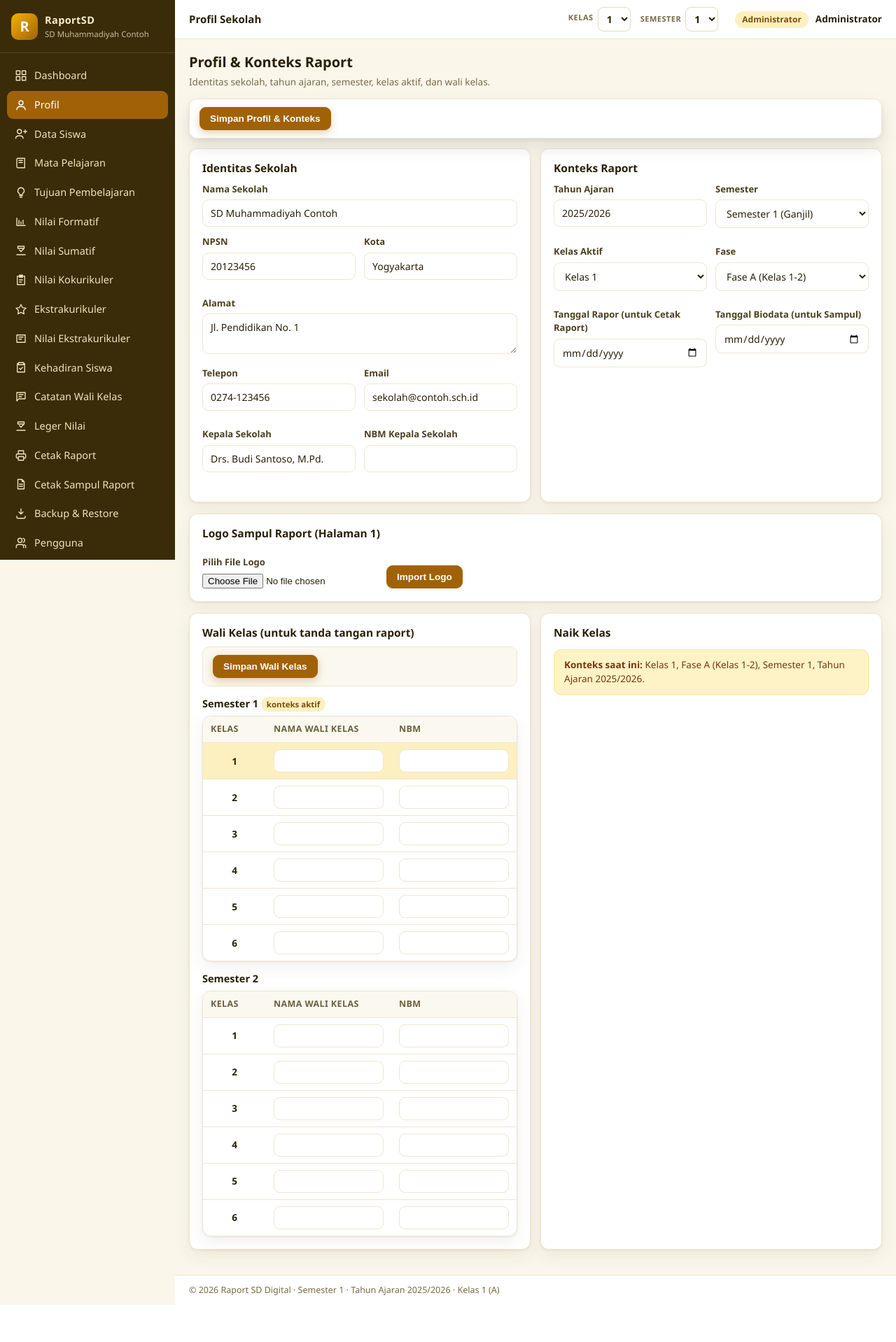
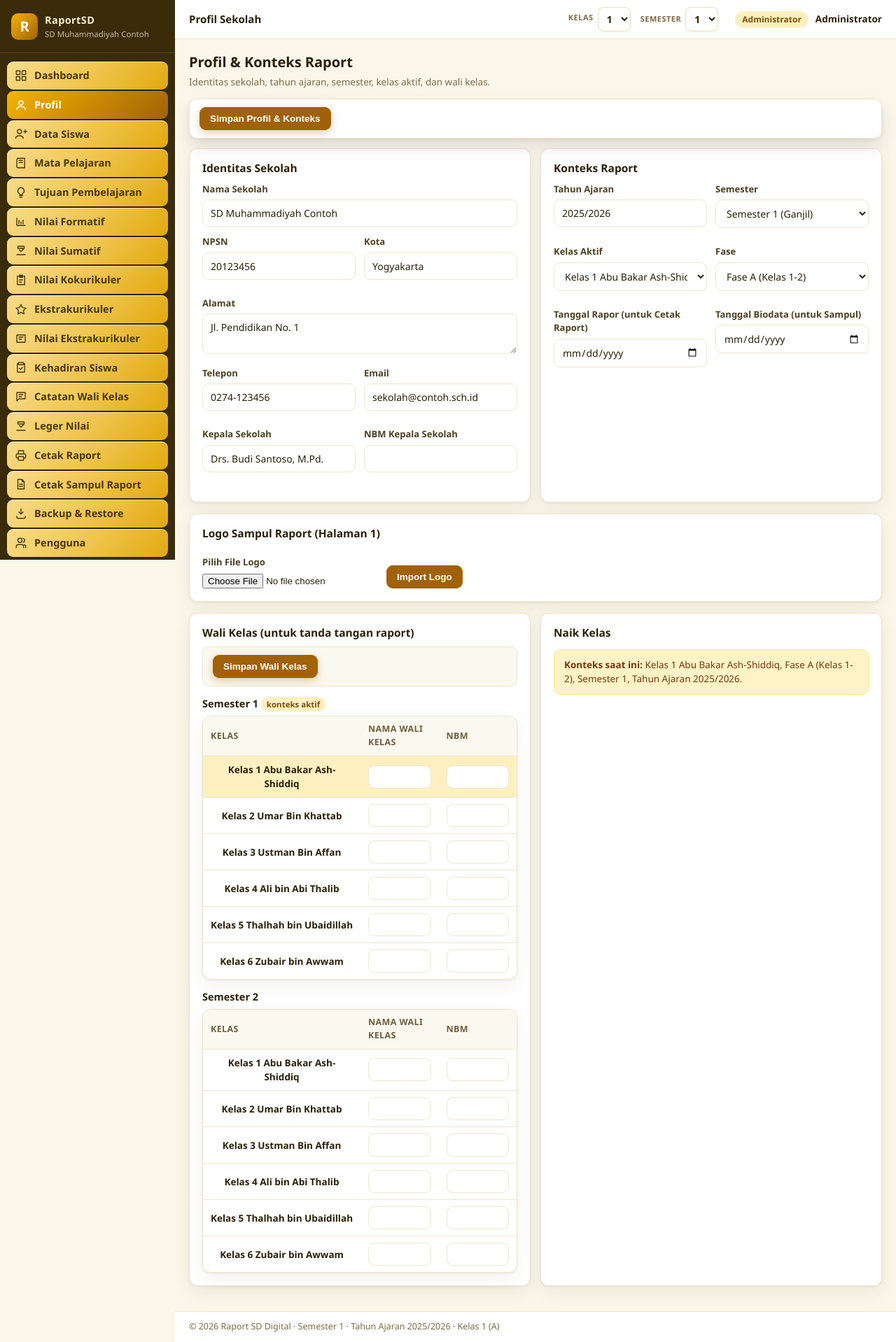
Before and after one commit to ponpesashshidiq2-dev/raportSD, a PHP site: page /index.php?page=profil in a window 1280 px wide. Shown: the whole page at 70% size. Before the commit the page ends 1865 px from the top, so only its background shows below. Run offline with PHP 8.4, Linux system fonts and the light colour scheme; the visitor is signed in with stand-in values (Sample User, id 1); some libraries are stand-ins or nearby versions.

Commit message:
Perapian tampilan cetak rapor, nama kelas ber-sahabat di menu Profil, tabel kehadiran dippersempit, dan tema tombol menu gradien gold: (1) blok identitas kanan pada cetak (Kelas/Fase/Semester/Tahun Ajaran) digeser ke kanan 2 tab lewat padding-left td.lbl2 dari 40px menjadi 90px sehingga jarak antar dua blok identitas lebih lapang tanpa mengubah blok kiri; (2) helper baru kelas_sahabat() dan kelas_label() pada app/helpers.php memetakan kelas 1-6 ke nama sahabat (Abu Bakar Ash-Shiddiq, Umar Bin Khattab, Ustman Bin Affan, Ali bin Abi Thalib, Thalhah bin Ubaidillah, Zubair bin Awwam) dan dipakai di menu Profil untuk option dropdown Kelas Aktif, sel kolom Kelas pada tabel Wali Kelas (lebar dilebar 90px->225px agar nama muat), serta baris Konteks saat ini pada kartu Naik Kelas; (3) lebar kolom kotak Ketidakhadiran pada cetak dippersempit dengan grid .rp-dua menjadi 270px untuk kolom kiri (diuji dua varian, 270px membuat 'Tanpa Keterangan' tetap satu baris sedangkan max-content masih terpotong) sehingga baris Sakit/Izin/Tanpa Keterangan rapat tanpa ruang mati dan tinggi kotak tetap sejajar dengan Catatan Wali Kelas; (4) tema tombol menu sidebar diganti gradien gold: .nav-item memakai latar linear-gradient(135deg,#f9dc8a,#efc34a,#e0a90d) dengan teks cokelat gelap #493708 dan bayangan halus, hover menjadi gradien lebih terang, serta item aktif memakai gradien gold pekat #f5b301->#a16207 dengan teks putih sehingga konsisten dengan latar logo brand-mark; teruji: render Profil menampilkan 19 label nama sahabat tanpa error, render cetak ak6b 0 error, screenshot visual identitas/kotak kehadiran/sidebar sesuai harapan, php -l bersih, regresi verify2 31 PASS 0 FAIL

```diff
--- a/app/helpers.php
+++ b/app/helpers.php
@@ -415,6 +415,25 @@ function fase_label(string $f): string
     return ['A' => 'Fase A (Kelas 1-2)', 'B' => 'Fase B (Kelas 3-4)', 'C' => 'Fase C (Kelas 5-6)'][$f] ?? 'Fase ' . $f;
 }
 
+function kelas_sahabat(int $k): string
+{
+    static $daftar = [
+        1 => 'Abu Bakar Ash-Shiddiq',
+        2 => 'Umar Bin Khattab',
+        3 => 'Ustman Bin Affan',
+        4 => 'Ali bin Abi Thalib',
+        5 => 'Thalhah bin Ubaidillah',
+        6 => 'Zubair bin Awwam',
+    ];
+    return $daftar[$k] ?? '';
+}
+
+function kelas_label(int $k): string
+{
+    $s = kelas_sahabat($k);
+    return 'Kelas ' . $k . ($s !== '' ? ' ' . $s : '');
+}
+
 function ta_start(string $ta): int
 {
     return (int) substr($ta, 0, 4);
--- a/assets/style.css
+++ b/assets/style.css
@@ -22,9 +22,9 @@ p{margin:0 0 8px}
 .brand-sub{font-size:11.5px;opacity:.75}
 .nav{padding:12px 10px 24px}
 .nav-sep{font-size:11px;text-transform:uppercase;letter-spacing:1px;opacity:.55;margin:16px 8px 6px}
-.nav-item{display:flex;align-items:center;gap:10px;padding:9px 11px;border-radius:9px;color:#f0e3b9;margin-bottom:2px;font-weight:500}
-.nav-item:hover{background:rgba(255,255,255,.1);color:#fff}
-.nav-item.active{background:var(--brand);color:#fff}
+.nav-item{display:flex;align-items:center;gap:10px;padding:9px 11px;border-radius:9px;color:#493708;margin-bottom:2px;font-weight:600;background:linear-gradient(135deg,#f9dc8a 0%,#efc34a 55%,#e0a90d 100%);box-shadow:inset 0 1px 0 rgba(255,255,255,.55),0 1px 2px rgba(0,0,0,.35)}
+.nav-item:hover{background:linear-gradient(135deg,#ffeab0 0%,#f6d066 55%,#eeb820 100%);color:#2e2405}
+.nav-item.active{background:linear-gradient(135deg,#f5b301,#a16207);color:#fff;box-shadow:0 1px 3px rgba(0,0,0,.45)}
 .main{flex:1;min-width:0;display:flex;flex-direction:column}
 .topbar{display:flex;align-items:center;gap:12px;background:var(--panel);border-bottom:1px solid var(--line);padding:10px 20px;position:sticky;top:0;z-index:30}
 .topbar-title{font-weight:700;font-size:15px;flex:1}
@@ -154,7 +154,7 @@ table.tbl tbody tr:hover td[data-frozen]{background:#fbf8ef}
 table.rp-ident{width:100%;border-collapse:collapse;font-size:13.5px;margin-bottom:16px}
 table.rp-ident td{padding:4px 6px;vertical-align:top}
 table.rp-ident td.lbl{width:130px;font-weight:700;white-space:nowrap}
-table.rp-ident td.lbl2{width:120px;padding-left:40px;white-space:nowrap}
+table.rp-ident td.lbl2{width:120px;padding-left:90px;white-space:nowrap}
 table.rp-ident td.dd{width:14px;text-align:center}
 table.rp-ident td.val{width:32%}
 table.rp-tbl{width:100%;border-collapse:collapse;font-size:13px;margin-bottom:14px}
@@ -196,7 +196,7 @@ table.rp-tbl td.capai{font-size:12.5px}
   .content{padding:14px}
 }
 .class-switch{display:flex;align-items:center;gap:6px;margin-right:12px}.class-switch label{font-size:11px;font-weight:700;color:#7a6b45;text-transform:uppercase;letter-spacing:.5px}.class-switch select{font-size:14px;font-weight:700;padding:6px 8px;border:1px solid #e6dbbd;border-radius:8px;background:#fff;color:#2a2008;cursor:pointer}.class-switch select:focus{outline:none;border-color:var(--brand);box-shadow:0 0 0 3px var(--brand-soft)}
-.rp-dua{display:grid;grid-template-columns:1.1fr 1fr;gap:12px;margin-top:12px;page-break-inside:avoid}.rp-box{border:1.3px solid #334155;overflow:hidden}.rp-dua .rp-box{display:flex;flex-direction:column}.rp-dua .rp-hadir{flex:1 1 auto;width:100%;height:100%}.rp-dua .rp-box-body{flex:1 1 auto}.rp-box-title{background:#e2e8f0;border-bottom:1.3px solid #334155;text-align:center;font-weight:700;font-size:12.5px;padding:5px 8px;letter-spacing:.2px}.rp-box-body{padding:8px 10px;min-height:86px;font-size:13px;line-height:1.55}table.rp-hadir{width:100%;border-collapse:collapse;font-size:13px}table.rp-hadir td{padding:7px 11px}table.rp-hadir tr+tr td{border-top:1px solid #cbd5e1}table.rp-hadir td.val{border-left:1px solid #cbd5e1;text-align:right;width:44%;white-space:nowrap;font-weight:600}.rp-tanggapan{margin-top:12px;page-break-inside:avoid}.rp-tanggapan .rp-box-body{min-height:64px}
+.rp-dua{display:grid;grid-template-columns:270px 1fr;gap:12px;margin-top:12px;page-break-inside:avoid}.rp-box{border:1.3px solid #334155;overflow:hidden}.rp-dua .rp-box{display:flex;flex-direction:column}.rp-dua .rp-hadir{flex:1 1 auto;width:100%;height:100%}.rp-dua .rp-box-body{flex:1 1 auto}.rp-box-title{background:#e2e8f0;border-bottom:1.3px solid #334155;text-align:center;font-weight:700;font-size:12.5px;padding:5px 8px;letter-spacing:.2px}.rp-box-body{padding:8px 10px;min-height:86px;font-size:13px;line-height:1.55}table.rp-hadir{width:100%;border-collapse:collapse;font-size:13px}table.rp-hadir td{padding:7px 11px}table.rp-hadir tr+tr td{border-top:1px solid #cbd5e1}table.rp-hadir td.val{border-left:1px solid #cbd5e1;text-align:right;width:44%;white-space:nowrap;font-weight:600}.rp-tanggapan{margin-top:12px;page-break-inside:avoid}.rp-tanggapan .rp-box-body{min-height:64px}
 .rp-kok-desk{margin-top:12px;page-break-inside:avoid}.rp-kok-desk .rp-box-body{min-height:38px}
 .rp-keputusan{margin-top:14px;page-break-inside:avoid}
 .rp-keputusan-title{font-weight:800;font-size:14px;margin-bottom:6px}
--- a/pages/profil.php
+++ b/pages/profil.php
@@ -165,7 +165,7 @@ page_head('Profil & Konteks Raport', 'Identitas sekolah, tahun ajaran, semester,
           <label>Kelas Aktif</label>
           <select name="kelas_aktif" onchange="var f=this.value<=2?'A':(this.value<=4?'B':'C');var s=this.form.querySelector('select[name=fase]');if(s)s.value=f;">
             <?php for ($k = 1; $k <= 6; $k++): ?>
-              <option value="<?= $k ?>"<?= (int) $p['kelas_aktif'] === $k ? ' selected' : '' ?>>Kelas <?= $k ?></option>
+              <option value="<?= $k ?>"<?= (int) $p['kelas_aktif'] === $k ? ' selected' : '' ?>><?= e(kelas_label($k)) ?></option>
             <?php endfor; ?>
           </select>
         </div>
@@ -243,13 +243,13 @@ page_head('Profil & Konteks Raport', 'Identitas sekolah, tahun ajaran, semester,
         <h4 style="margin:14px 0 6px">Semester <?= $s ?> <?= $s === (int) $p['semester'] ? '<span class="badge badge-blue">konteks aktif</span>' : '' ?></h4>
         <div class="table-wrap">
           <table class="tbl">
-            <thead><tr><th style="width:90px">Kelas</th><th>Nama Wali Kelas</th><th>NBM</th></tr></thead>
+            <thead><tr><th style="width:225px">Kelas</th><th>Nama Wali Kelas</th><th>NBM</th></tr></thead>
             <tbody>
             <?php for ($k = 1; $k <= 6; $k++):
                 $w = walikelas($k, $s);
                 $aktifK = $k === (int) $p['kelas_aktif'] && $s === (int) $p['semester']; ?>
               <tr<?= $aktifK ? ' style="background:var(--brand-soft)"' : '' ?>>
-                <td class="center"><b><?= $k ?></b><?= $aktifK ? '<div class="hint">aktif</div>' : '' ?></td>
+                <td class="center"><b><?= e(kelas_label($k)) ?></b><?= $aktifK ? '<div class="hint">aktif</div>' : '' ?></td>
                 <td><input type="text" name="wk_nama_<?= $k ?>_<?= $s ?>" value="<?= e($w['nama']) ?>"<?= $disabledEdit ?>></td>
                 <td><input type="text" name="wk_nip_<?= $k ?>_<?= $s ?>" value="<?= e($w['nip']) ?>"<?= $disabledEdit ?>></td>
               </tr>
@@ -265,7 +265,7 @@ page_head('Profil & Konteks Raport', 'Identitas sekolah, tahun ajaran, semester,
     <h3>Naik Kelas</h3>
     <p class="hint">Kenaikan kelas berjalan <b>otomatis saat tahun ajaran naik</b> — seluruh siswa aktif otomatis dinaikkan satu tingkat kelas (kelas 6 tidak berubah), tanpa perlu tombol. Riwayat nilai semester sebelumnya tetap tersimpan dan dipakai sebagai pembanding kenaikan nilai di menu Mata Pelajaran.</p>
     <div class="alert alert-warning mt">
-      <b>Konteks saat ini:</b> Kelas <?= $c['kelas'] ?>, <?= e(fase_label($c['fase'])) ?>, Semester <?= $c['semester'] ?>, Tahun Ajaran <?= e($c['ta']) ?>.
+      <b>Konteks saat ini:</b> <?= e(kelas_label((int) $c['kelas'])) ?>, <?= e(fase_label($c['fase'])) ?>, Semester <?= $c['semester'] ?>, Tahun Ajaran <?= e($c['ta']) ?>.
     </div>
   </div>
 </div>
```
